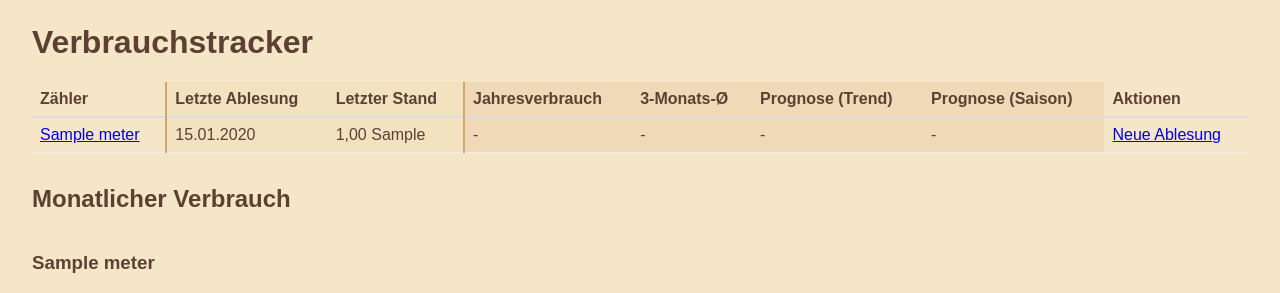
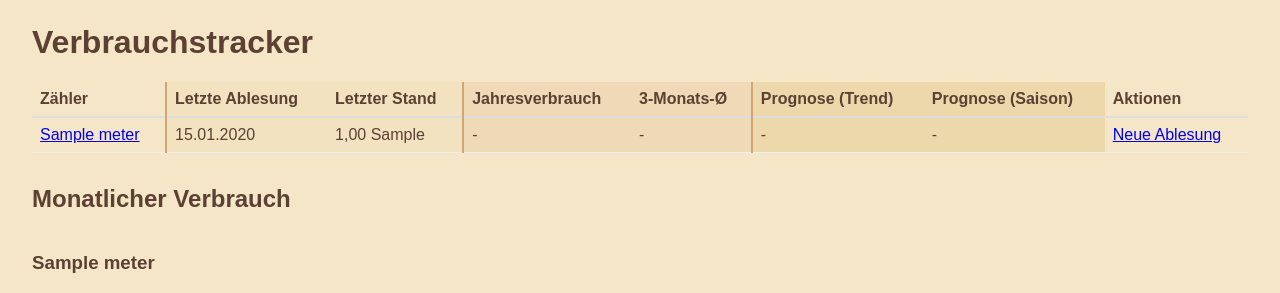
Before and after one commit to cfluegel/flask-consumption, a Flask app: page / in a window 1280 px wide. Shown: the part 50-343 px from the top of the page. Run offline with Flask 3, Linux system fonts and the light colour scheme; tables that the repository leaves empty hold one stand-in row (values such as "Sample post").

Commit message:
Separate dashboard column groups for statistics and predictions
- Split consumption columns into three distinct visual groups:
  - Reading group: Letzte Ablesung, Letzter Stand
  - Statistics group: Jahresverbrauch, 3-Monats-Ø
  - Prediction group: Prognose (Trend), Prognose (Saison)
- Add column-group-statistics and column-group-prediction CSS classes
- Update test to verify new column grouping classes

Co-Authored-By: Claude Opus 4.5 <noreply@anthropic.com>

```diff
--- a/app/main/templates/base.html
+++ b/app/main/templates/base.html
@@ -32,7 +32,8 @@
       input[type="submit"] { margin-top: 1rem; cursor: pointer; background: var(--sand-accent); color: #fff; border: none; border-radius: 4px; }
       input[type="submit"]:hover { background: #9a7209; }
       .column-group-reading { background-color: rgba(232, 212, 168, 0.25); }
-      .column-group-consumption { background-color: rgba(212, 165, 116, 0.2); }
+      .column-group-statistics { background-color: rgba(212, 165, 116, 0.2); }
+      .column-group-prediction { background-color: rgba(184, 134, 11, 0.15); }
       .column-group-start { border-left: 2px solid var(--sand-dark); }
       .readonly-field { background-color: var(--sand-medium); padding: 0.5rem; border: 1px solid var(--sand-dark); border-radius: 4px; color: var(--text-secondary); }
     </style>
--- a/app/main/templates/index.html
+++ b/app/main/templates/index.html
@@ -10,10 +10,10 @@
           <th style="padding: 0.5rem;">Zähler</th>
           <th style="padding: 0.5rem;" class="column-group-reading column-group-start">Letzte Ablesung</th>
           <th style="padding: 0.5rem;" class="column-group-reading">Letzter Stand</th>
-          <th style="padding: 0.5rem;" class="column-group-consumption column-group-start">Jahresverbrauch</th>
-          <th style="padding: 0.5rem;" class="column-group-consumption">3-Monats-Ø</th>
-          <th style="padding: 0.5rem;" class="column-group-consumption">Prognose (Trend)</th>
-          <th style="padding: 0.5rem;" class="column-group-consumption">Prognose (Saison)</th>
+          <th style="padding: 0.5rem;" class="column-group-statistics column-group-start">Jahresverbrauch</th>
+          <th style="padding: 0.5rem;" class="column-group-statistics">3-Monats-Ø</th>
+          <th style="padding: 0.5rem;" class="column-group-prediction column-group-start">Prognose (Trend)</th>
+          <th style="padding: 0.5rem;" class="column-group-prediction">Prognose (Saison)</th>
           <th style="padding: 0.5rem;">Aktionen</th>
         </tr>
       </thead>
@@ -38,28 +38,28 @@
                 -
               {% endif %}
             </td>
-            <td style="padding: 0.5rem;" class="column-group-consumption column-group-start">
+            <td style="padding: 0.5rem;" class="column-group-statistics column-group-start">
               {% if yearly_consumption[meter.id] is not none %}
                 {{ yearly_consumption[meter.id]|de_number }} {{ meter.unit }}
               {% else %}
                 -
               {% endif %}
             </td>
-            <td style="padding: 0.5rem;" class="column-group-consumption">
+            <td style="padding: 0.5rem;" class="column-group-statistics">
               {% if avg_3month[meter.id] is not none %}
                 {{ avg_3month[meter.id]|de_number }} {{ meter.unit }}
               {% else %}
                 -
               {% endif %}
             </td>
-            <td style="padding: 0.5rem;" class="column-group-consumption">
+            <td style="padding: 0.5rem;" class="column-group-prediction column-group-start">
               {% if pred_weighted[meter.id] is not none %}
                 {{ pred_weighted[meter.id]|de_number }} {{ meter.unit }}
               {% else %}
                 -
               {% endif %}
             </td>
-            <td style="padding: 0.5rem;" class="column-group-consumption">
+            <td style="padding: 0.5rem;" class="column-group-prediction">
               {% if pred_seasonal[meter.id] is not none %}
                 {{ pred_seasonal[meter.id]|de_number }} {{ meter.unit }}
               {% else %}
```
Also changed, not shown: tests/test_routes.py (+2 -1 lines).
